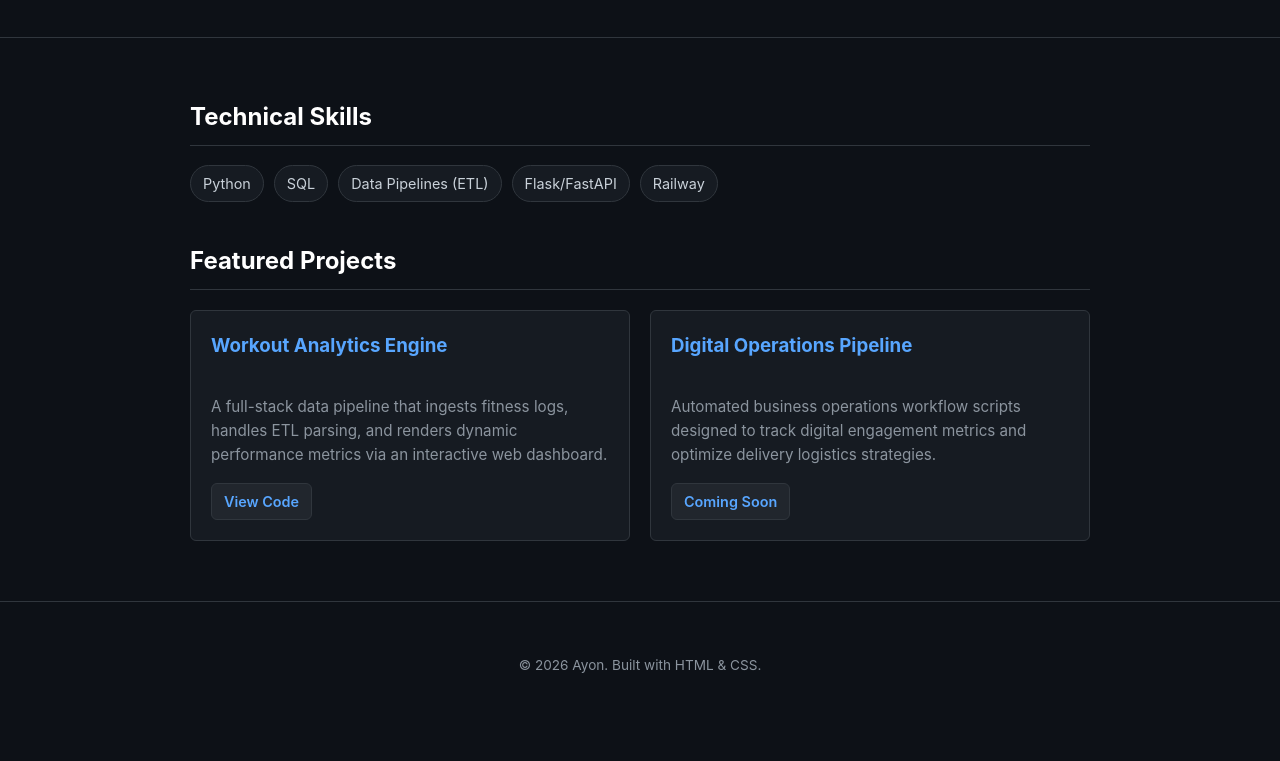
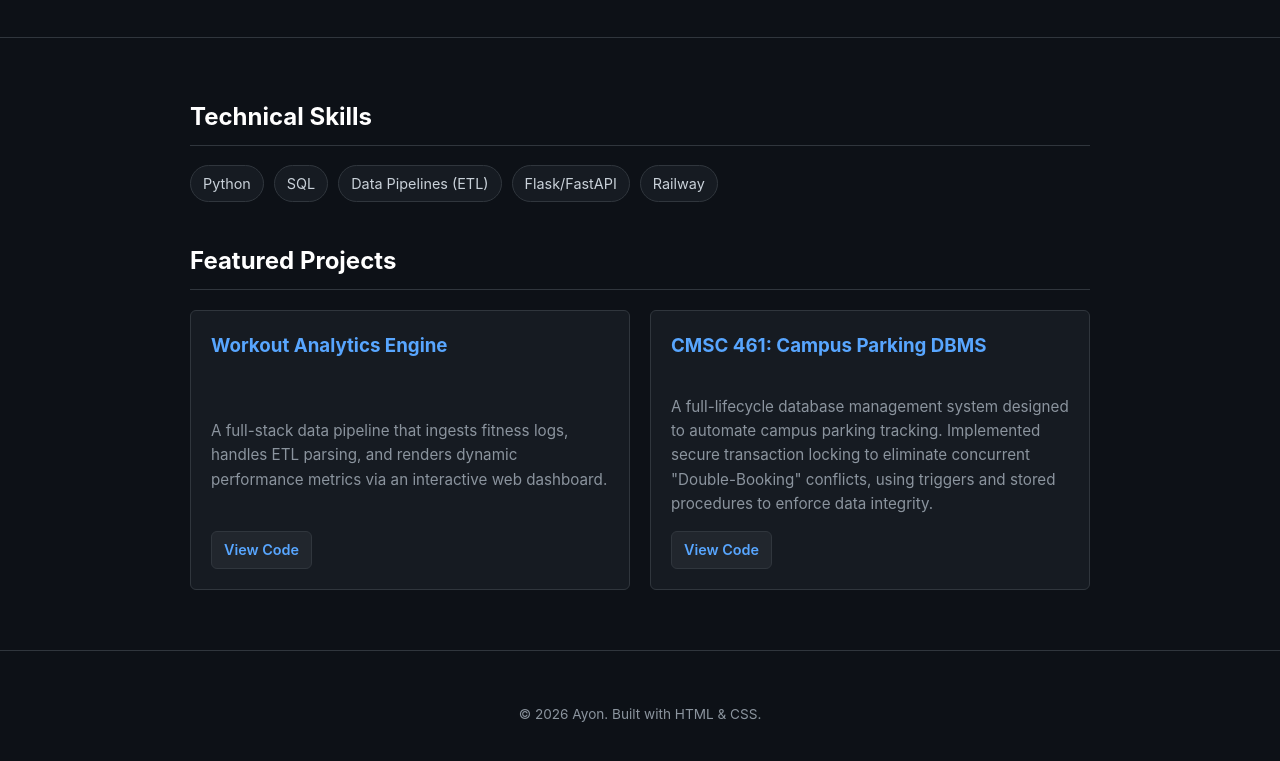
Before and after one commit to Ayon0922/Ayon0922.github.io, a plain HTML site: page index.html in a window 1280 px wide. Shown: the part 185-946 px from the top of the page. Before the commit the page ends 916 px from the top, so only its background shows below. Drawn offline with Linux system fonts and the light colour scheme.

Commit message:
Update index.html

```diff
--- a/index.html
+++ b/index.html
@@ -40,14 +40,14 @@
                     </div>
                 </div>
 
+                    <!-- Project Card 2: DBMS -->
                 <div class="card">
-                    <h3>Digital Operations Pipeline</h3>
-                    <p>Automated business operations workflow scripts designed to track digital engagement metrics and optimize delivery logistics strategies.</p>
+                    <h3>CMSC 461: Campus Parking DBMS</h3>
+                    <p>A full-lifecycle database management system designed to automate campus parking tracking. Implemented secure transaction locking to eliminate concurrent "Double-Booking" conflicts, using triggers and stored procedures to enforce data integrity.</p>
                     <div class="card-links">
-                        <a href="#" class="btn">Coming Soon</a>
+                        <a href="https://github.com/Ayon0922/CMSC461-DBMS-" target="_blank" class="btn">View Code</a>
                     </div>
                 </div>
-
             </div>
         </section>
 
```
